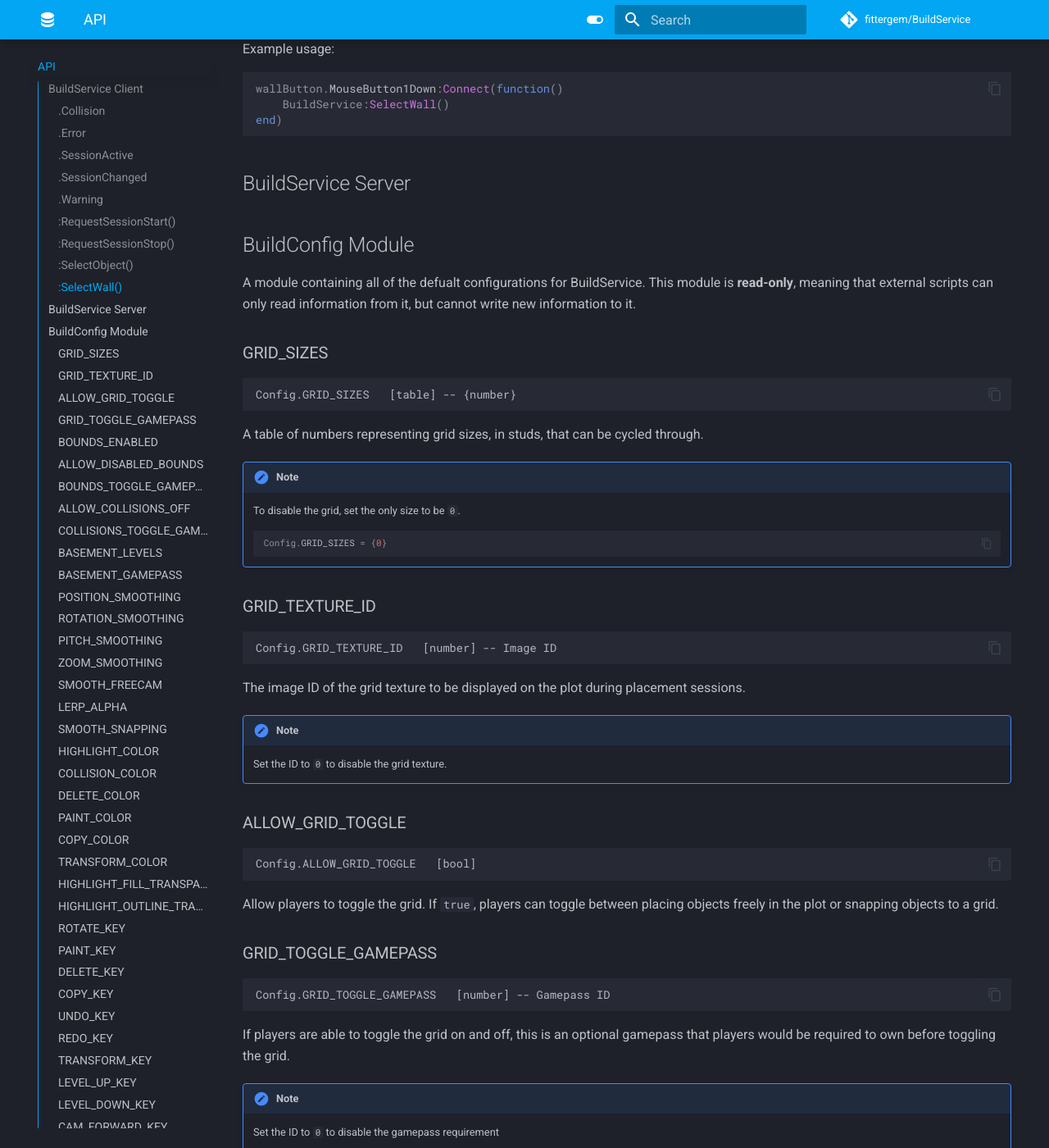
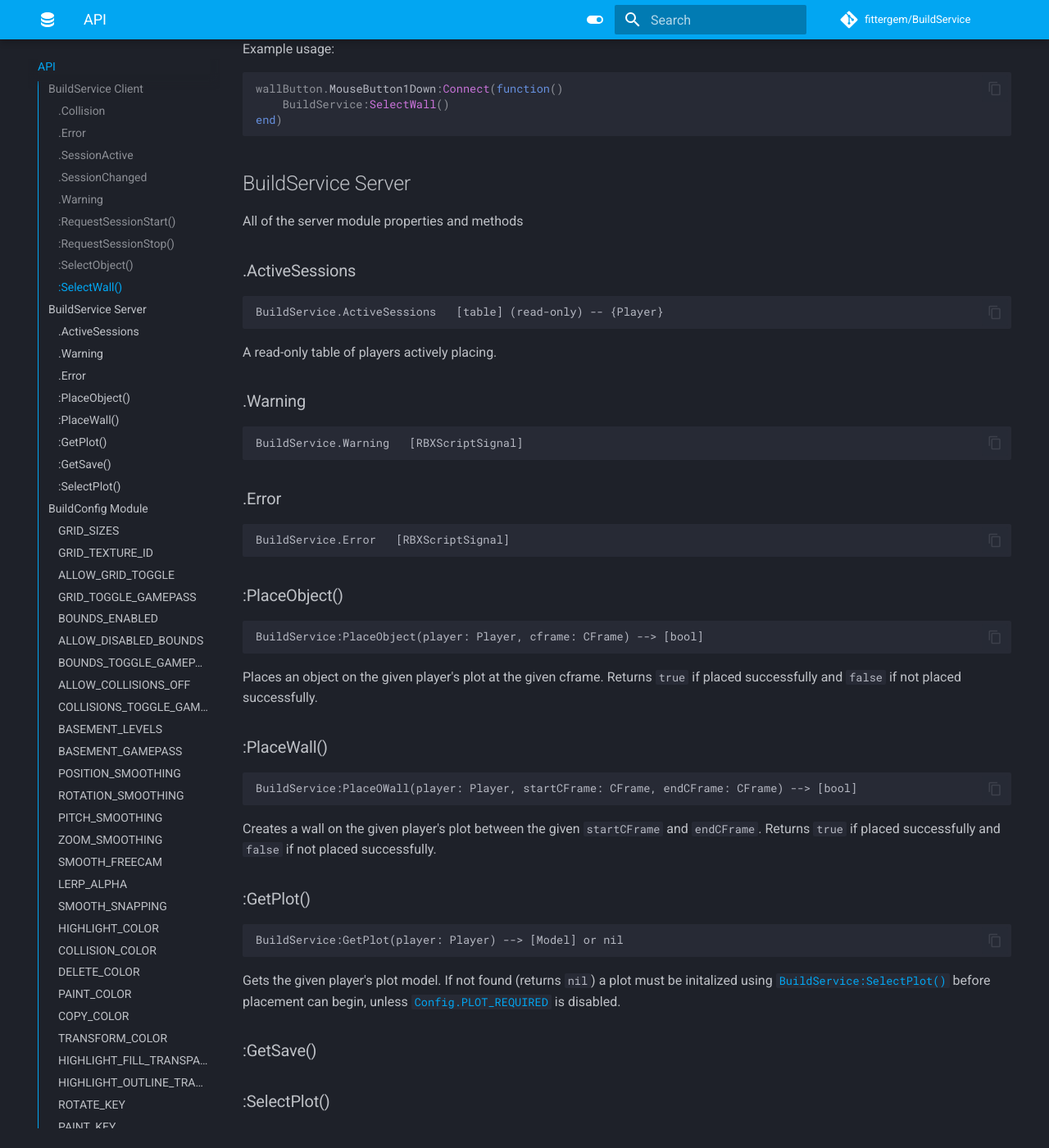
Before and after one commit to fittergem/BuildService, an MkDocs documentation site: the page built from docs/documentation.md, in a window 1280 px wide and 1400 px high, scrolled down 3802 px. Shown: the whole window at 82% size. Built offline with MkDocs 1.6.1 and Material for MkDocs 9.7.7, drawn with Linux system fonts in a browser that asks for light colours; comment, search, counter and statistics services are not loaded.

Commit message:
Update documentation.md

````diff
--- a/docs/documentation.md
+++ b/docs/documentation.md
@@ -178,6 +178,56 @@ end)
 ```
 
 ## BuildService Server
+
+All of the server module properties and methods
+
+### .ActiveSessions
+
+```
+BuildService.ActiveSessions   [table] (read-only) -- {Player}
+```
+
+A read-only table of players actively placing.
+
+### .Warning
+
+```
+BuildService.Warning   [RBXScriptSignal]
+```
+
+### .Error
+
+```
+BuildService.Error   [RBXScriptSignal]
+```
+
+### :PlaceObject()
+
+```
+BuildService:PlaceObject(player: Player, cframe: CFrame) --> [bool]
+```
+
+Places an object on the given player's plot at the given cframe. Returns `true` if placed successfully and `false` if not placed successfully.
+
+### :PlaceWall()
+
+```
+BuildService:PlaceOWall(player: Player, startCFrame: CFrame, endCFrame: CFrame) --> [bool]
+```
+
+Creates a wall on the given player's plot between the given `startCFrame` and `endCFrame`. Returns `true` if placed successfully and `false` if not placed successfully.
+
+### :GetPlot()
+
+```
+BuildService:GetPlot(player: Player) --> [Model] or nil
+```
+
+Gets the given player's plot model. If not found (returns `nil`) a plot must be initalized using [`BuildService:SelectPlot()`](#selectplot) before placement can begin, unless [`Config.PLOT_REQUIRED`]() is disabled.
+
+### :GetSave()
+
+### :SelectPlot()
 
 ## BuildConfig Module
 
````
